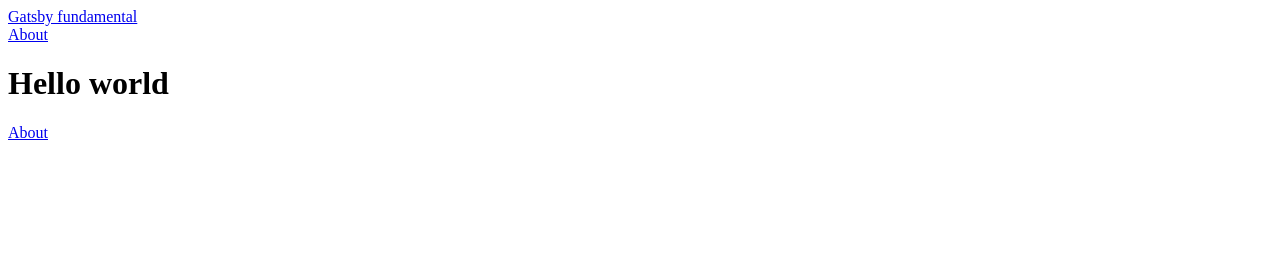
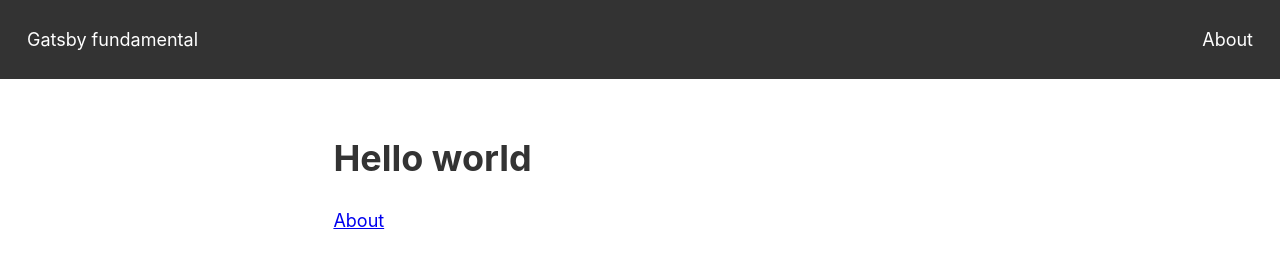
Before and after one commit to DibasDauliya/gatsby-fundamental, a Gatsby site: page / in a window 1280 px wide. Built offline with nearby package versions, Linux system fonts and the light colour scheme; Gatsby itself is replaced by a stand-in of ours.

Commit message:
global css, css module

```diff
--- a/src/components/layout.js
+++ b/src/components/layout.js
@@ -1,6 +1,9 @@
 import * as React from 'react';
 import { Link, useStaticQuery, graphql } from 'gatsby';
 import { Seo } from './seo';
+
+import { header, content } from '../styles/layout.module.css';
+import '../styles/global.css';
 
 export default function Layout({
   children,
@@ -26,13 +29,13 @@ export default function Layout({
   return (
     <>
       <Seo title={title} description={description} image={image} path={path} />
-      <header>
+      <header className={header}>
         <Link to="/">{meta.title}</Link>
         <nav>
           <Link to="/about">About</Link>
         </nav>
       </header>
-      <main>{children}</main>
+      <main className={content}>{children}</main>
     </>
   );
 }
--- /dev/null
+++ b/src/styles/global.css
@@ -0,0 +1,31 @@
+:root {
+  --black: #333;
+  --gray: #555;
+  --white: #fff;
+}
+
+* {
+  box-sizing: border-box;
+}
+
+html,
+body {
+  color: var(--gray);
+  font-family: -apple-system, BlinkMacSystemFont, 'Segoe UI', Roboto, Oxygen,
+    Ubuntu, Cantarell, 'Open Sans', 'Helvetica Neue', sans-serif;
+  font-size: 18px;
+  line-height: 1.4;
+}
+
+body {
+  margin: 0;
+}
+
+h1,
+h2,
+h3,
+h4,
+h5,
+h6 {
+  color: var(--black);
+}
--- /dev/null
+++ b/src/styles/layout.module.css
@@ -0,0 +1,25 @@
+.header {
+  background: var(--black);
+  color: var(--white);
+  display: flex;
+  justify-content: space-between;
+  padding: 1rem;
+}
+
+.header a {
+  color: inherit;
+  display: inline-block;
+  padding: 0.5rem;
+  text-decoration: none;
+}
+
+.header a:focus,
+.header a:hover {
+  background: var(--white);
+  color: var(--black);
+}
+
+.content {
+  margin: 3rem auto;
+  max-width: 54ch;
+}
```
